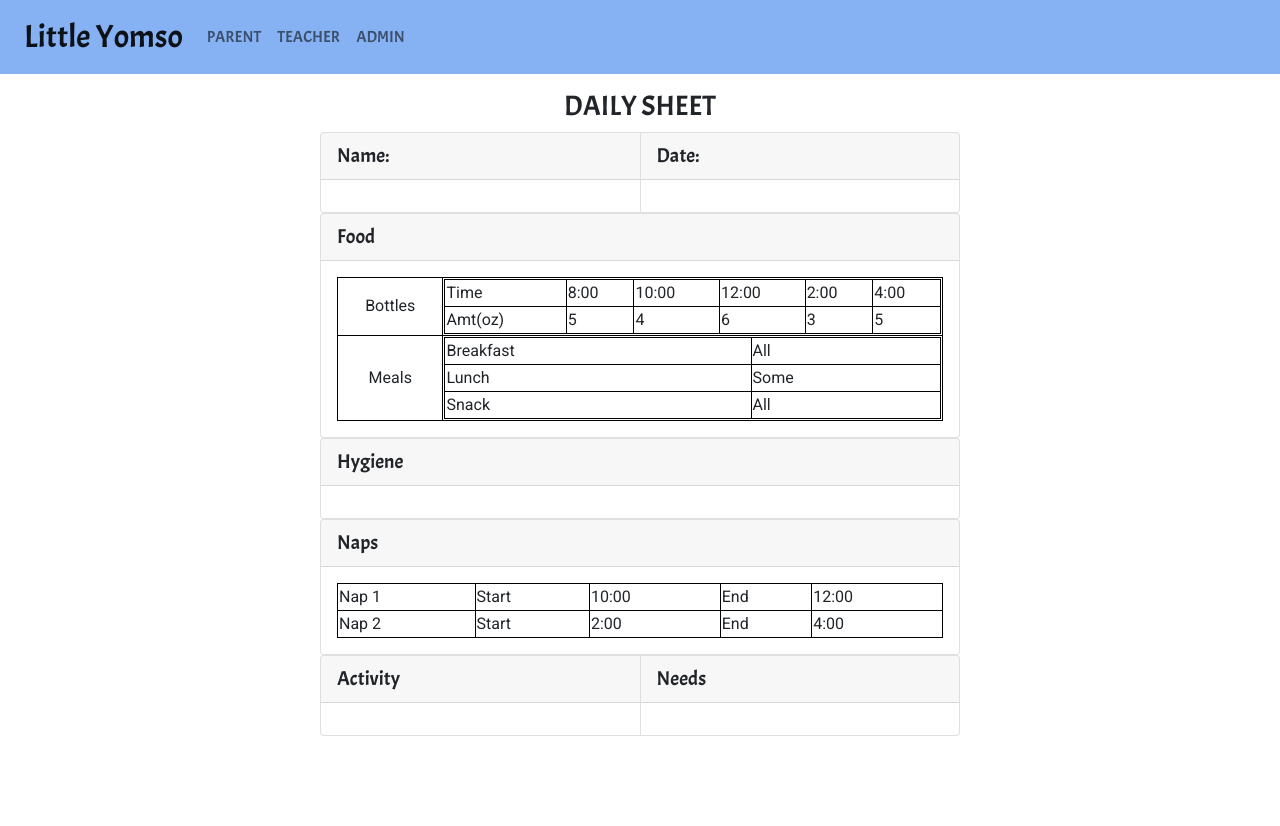
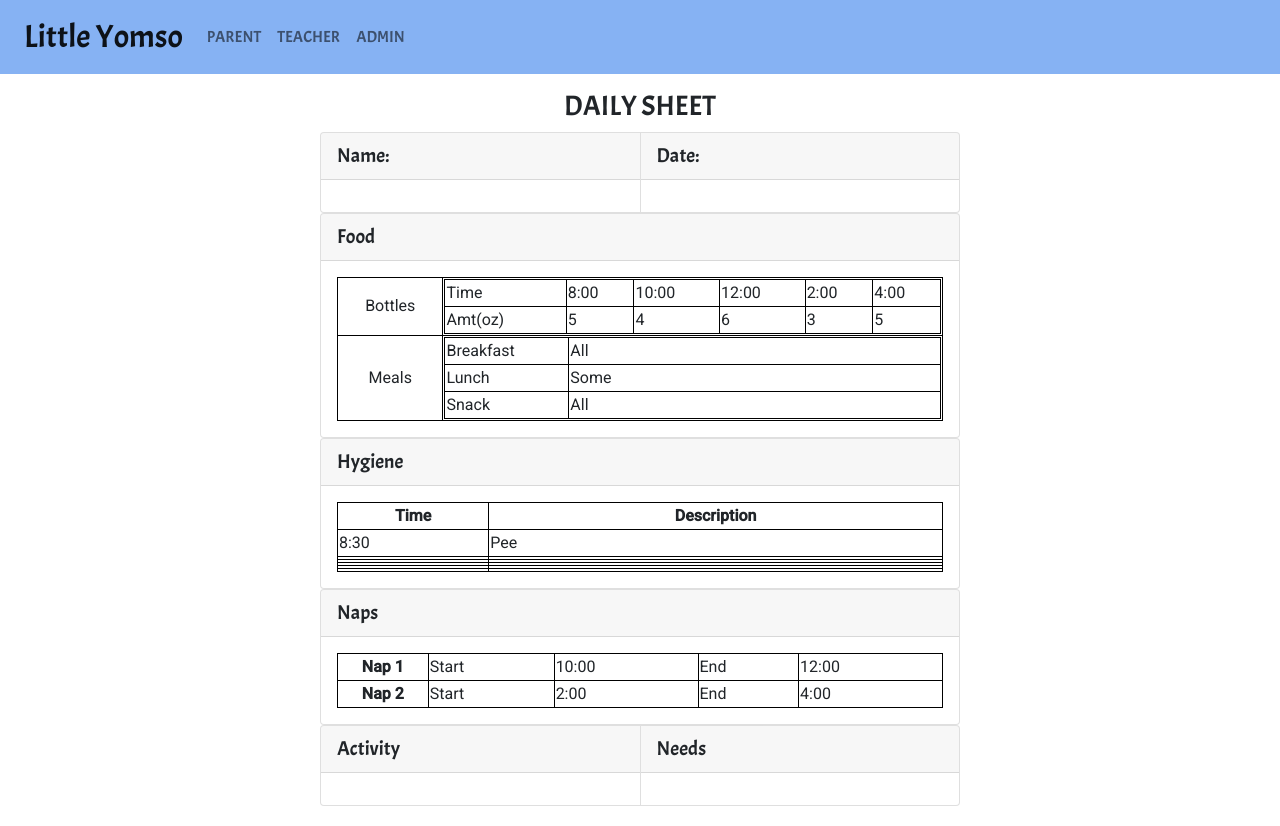
Before and after one commit to dinowaffles/frontend-dailysheets, an Angular app: page /student/1 in a window 1280 px wide. Before the commit the page ends 800 px from the top, so only its background shows below. Built offline with nearby package versions, Linux system fonts and the light colour scheme; no server answers.

Commit message:
updated readme with how project idea formed

```diff
--- a/src/app/parent-student/parent-student.component.css
+++ b/src/app/parent-student/parent-student.component.css
@@ -29,10 +29,23 @@ table, td {
     font-family: 'Roboto', sans-serif;
 }
 
-.food-table, .nap-table {
+.food-table, .nap-table, .hygiene-table {
     width: 100%;
 }
 
 .bottles-table, .meals-table {
     width: 100%;
 }
+
+.hygiene-time, .meal-desc {
+    width: 25%;
+}
+
+.hygiene-header {
+    font-weight: bold;
+}
+
+.nap-header {
+    width: 15%;
+    font-weight: bold;
+}
--- a/src/app/parent-student/parent-student.component.html
+++ b/src/app/parent-student/parent-student.component.html
@@ -48,15 +48,15 @@
                             <td>
                                 <table class="meals-table">
                                     <tr>
-                                        <td>Breakfast</td>
+                                        <td class="meal-desc">Breakfast</td>
                                         <td>All</td>
                                     </tr>
                                     <tr>
-                                        <td>Lunch</td>
+                                        <td class="meal-desc">Lunch</td>
                                         <td>Some</td>
                                     </tr>
                                     <tr>
-                                        <td>Snack</td>
+                                        <td class="meal-desc">Snack</td>
                                         <td>All</td>
                                     </tr>
                                 </table>
@@ -68,9 +68,39 @@
 
             <div class="card hygiene col-md-6 offset-md-3 offset-md-3">
                 <div class="card-header">Hygiene
-
                 </div>
-                <div class="card-body"></div>
+                <div class="card-body">
+                    <table class="hygiene-table">
+                        <tr class="hygiene-header">
+                            <td class="hygiene-time text-center">Time</td>
+                            <td class="text-center">Description</td>
+                        </tr>
+                        <tr>
+                            <td class="hygiene-time">8:30</td>
+                            <td>Pee</td>
+                        </tr>
+                        <tr>
+                            <td class="hygiene-time"></td>
+                            <td></td>
+                        </tr>
+                        <tr>
+                            <td class="hygiene-time"></td>
+                            <td></td>
+                        </tr>
+                        <tr>
+                            <td class="hygiene-time"></td>
+                            <td></td>
+                        </tr>
+                        <tr>
+                            <td class="hygiene-time"></td>
+                            <td></td>
+                        </tr>
+                        <tr>
+                            <td class="hygiene-time"></td>
+                            <td></td>
+                        </tr>
+                    </table>
+                </div>
             </div>
 
             <div class="card sleep col-md-6 offset-md-3 offset-md-3">
@@ -79,14 +109,14 @@
                 <div class="card-body">
                     <table class="nap-table">
                        <tr>
-                            <td>Nap 1</td>
+                            <td class="nap-header text-center">Nap 1</td>
                             <td>Start</td>
                             <td>10:00</td>
                             <td>End</td>
                             <td>12:00</td>
                        </tr>
                        <tr>
-                            <td>Nap 2</td>
+                            <td class="nap-header text-center">Nap 2</td>
                             <td>Start</td>
                             <td>2:00</td>
                             <td>End</td>
```
Also changed, not shown: 1 other file (tests, documents, lock files or other folders).
